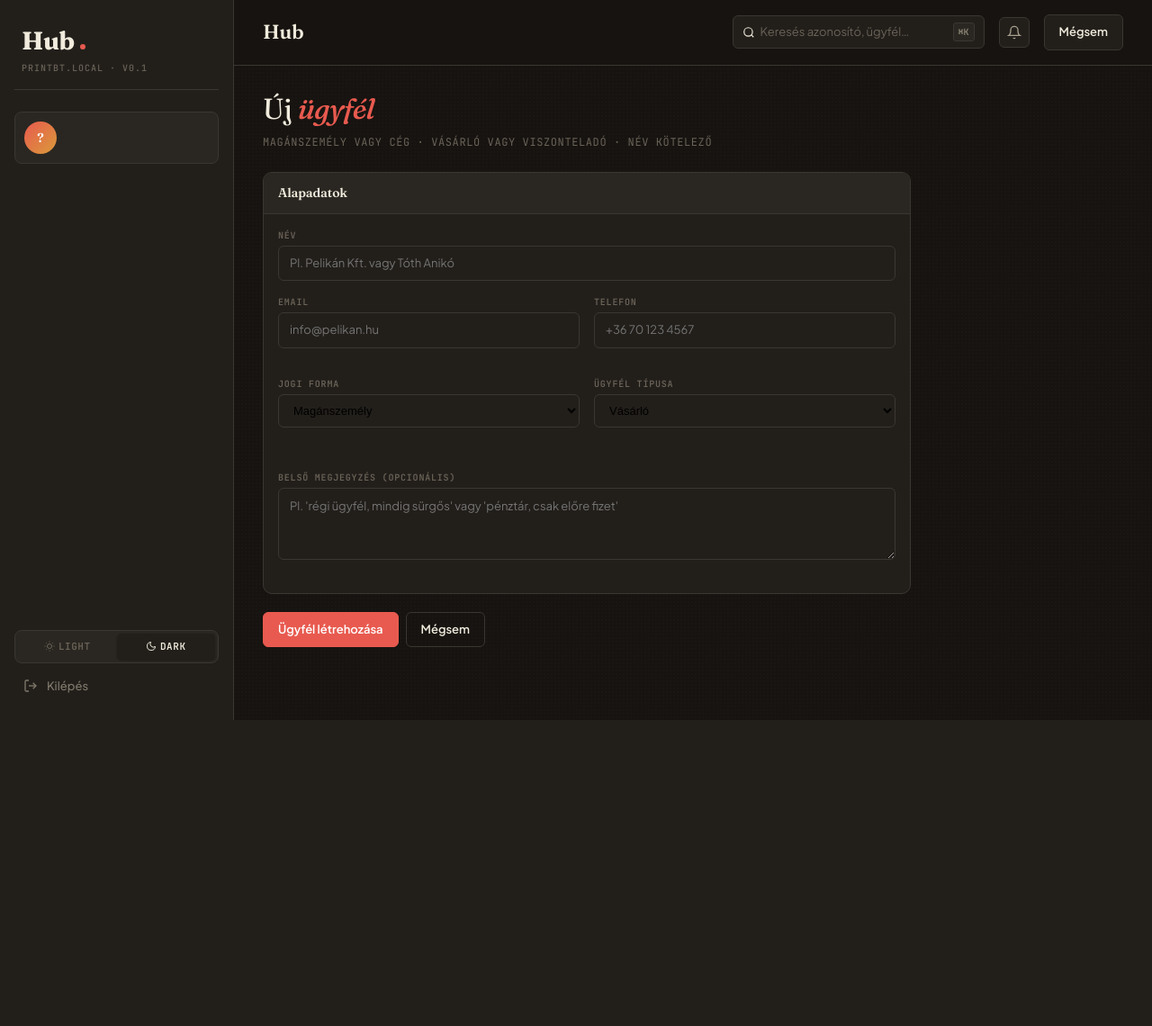
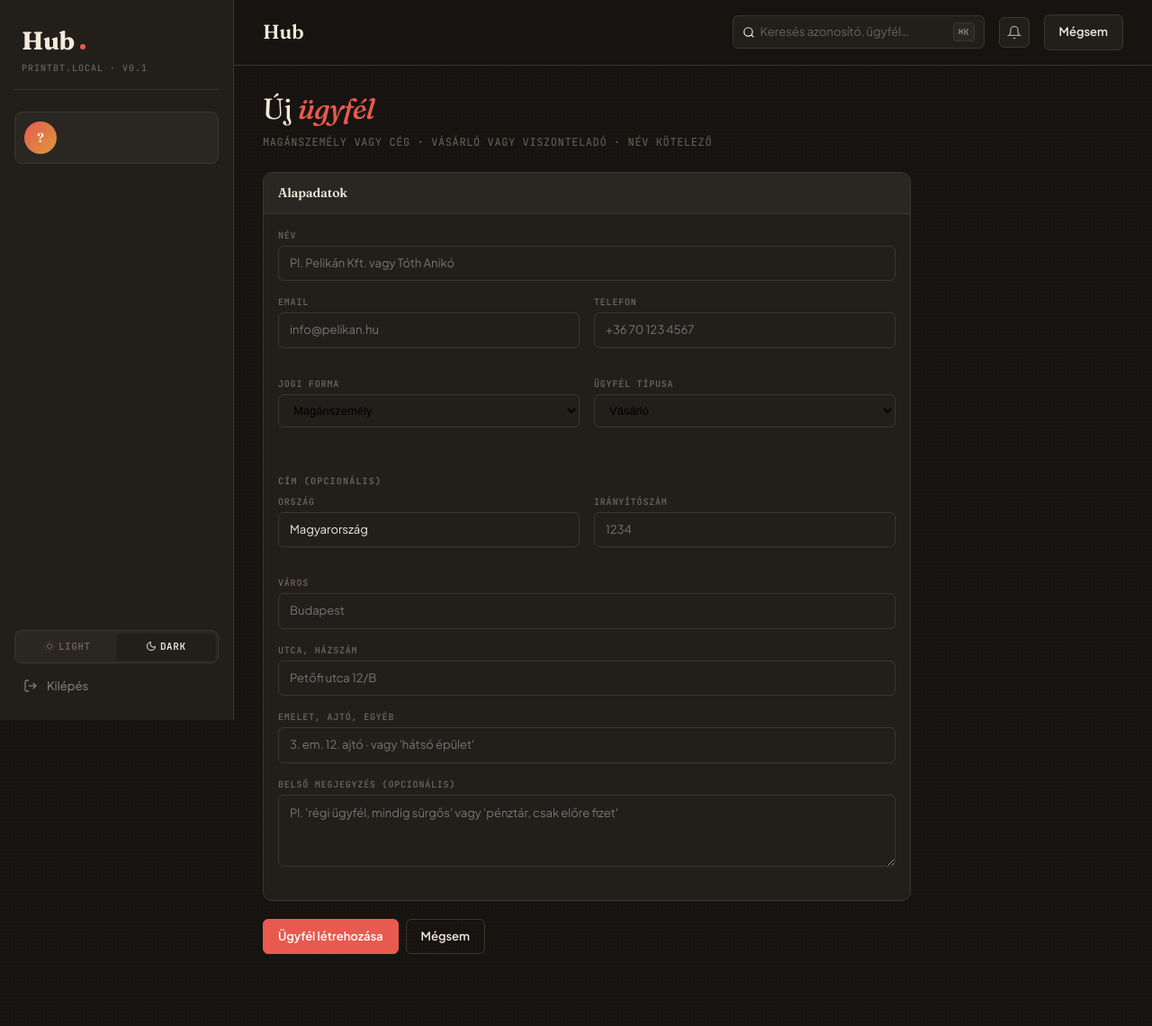
Before and after one commit to gaberun24/hub.printbt.local, a FastAPI app: template app/templates/customers/form.html in a window 1280 px wide. Shown: the whole page at 90% size. Before the commit the page ends 800 px from the top, so only its background shows below. Run offline with FastAPI, Linux system fonts and the light colour scheme; the template is opened without the code that fills it, so the values that code supplies are empty; parts of the project's set-up code (start-up, migrations or seed data) failed here and were passed over.

Commit message:
Customer: címmezők (ország/irányítószám/város/utca/egyéb)
5 új mező a Customer modellen, mind opcionális kivéve az országot
(default: Magyarország). Struktúrált, hogy a későbbi számlázási
integráció (pl. Számlázz.hu) tudjon belőle dolgozni.

Mezők:
- country (NOT NULL, default "Magyarország")
- postal_code (nullable, max 10 char)
- city (nullable)
- address_line1 (nullable, utca + házszám együtt)
- address_line2 (nullable, emelet/ajtó/egyéb)

Customer form (közös _form_fields.html):
- "Cím (opcionális)" mono-szekció elválasztó
- Ország + irányítószám form-grid-ben (4-10 számjegyes irsz pattern)
- Külön sor: város, utca+házszám, emelet/egyéb
- Ország default Magyarország a form-on, prefill a meglévőekre

Customer detail Cím panel:
- Külön panel a Kontakt panel mellett
- Magyar címformátum: postal+város | utca | egyéb | ország szürkén
- Üres cím esetén "Magyarország · cím nincs megadva" fallback

Migráció:
- 5 új oszlop, country először nullable
- Backfill: minden meglévő rekord "Magyarország" countryval
- Aztán country NOT NULL-ra léptetve

Smoke test: új cég-VTL Pelikán Kft. címmel létrehozva, detail-en
megjelenik a teljes cím; régi rekord fallback-szöveg jól renderel.

```diff
--- a/app/templates/customers/_form_fields.html
+++ b/app/templates/customers/_form_fields.html
@@ -59,6 +59,47 @@
   </div>
 </div>
 
+<div style="margin: 20px 0 8px; font-family: var(--font-mono); font-size: 10px; font-weight: 700; letter-spacing: 0.12em; text-transform: uppercase; color: var(--ink-subtle);">
+  Cím (opcionális)
+</div>
+
+<div class="form-grid">
+  <div class="form-group">
+    <label class="form-label">Ország</label>
+    <input class="form-input" name="country"
+           value="{{ customer.country if customer else 'Magyarország' }}"
+           placeholder="Magyarország">
+  </div>
+  <div class="form-group">
+    <label class="form-label">Irányítószám</label>
+    <input class="form-input" name="postal_code"
+           value="{{ customer.postal_code if customer and customer.postal_code else '' }}"
+           pattern="\d{4,10}" maxlength="10"
+           placeholder="1234">
+  </div>
+</div>
+
+<div class="form-group">
+  <label class="form-label">Város</label>
+  <input class="form-input" name="city"
+         value="{{ customer.city if customer and customer.city else '' }}"
+         placeholder="Budapest">
+</div>
+
+<div class="form-group">
+  <label class="form-label">Utca, házszám</label>
+  <input class="form-input" name="address_line1"
+         value="{{ customer.address_line1 if customer and customer.address_line1 else '' }}"
+         placeholder="Petőfi utca 12/B">
+</div>
+
+<div class="form-group">
+  <label class="form-label">Emelet, ajtó, egyéb</label>
+  <input class="form-input" name="address_line2"
+         value="{{ customer.address_line2 if customer and customer.address_line2 else '' }}"
+         placeholder="3. em. 12. ajtó · vagy 'hátsó épület'">
+</div>
+
 <div class="form-group">
   <label class="form-label">Belső megjegyzés (opcionális)</label>
   <textarea class="form-textarea" name="notes"
```
Also changed, not shown: alembic/versions/2026_05_03_1025-0d343b85680b_customer_address_fields.py (added, +49 -0 lines), app/routes/customers.py (+20 -0 lines), app/shared/models.py (+12 -0 lines), app/templates/customers/detail.html (+22 -0 lines).
